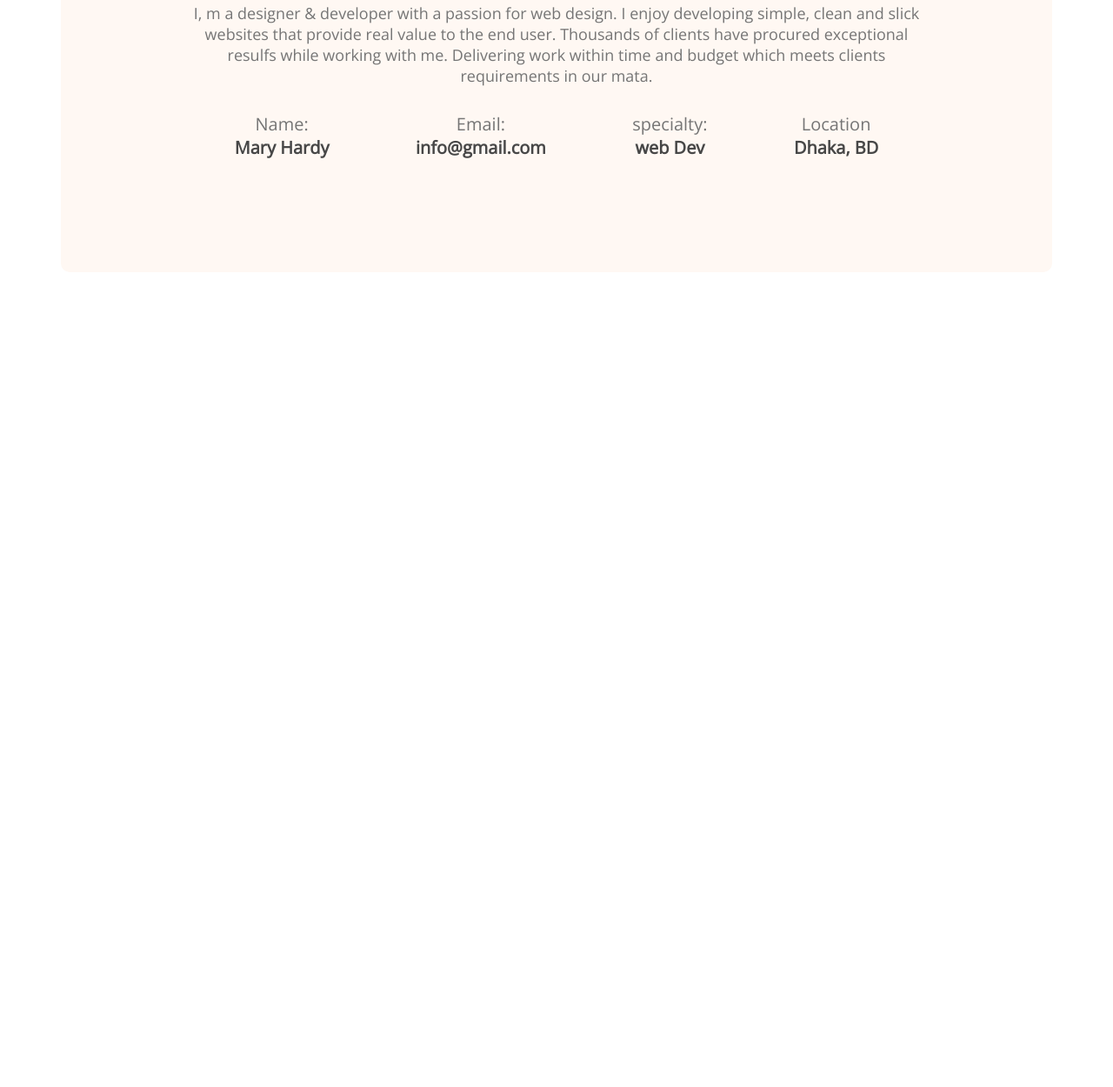
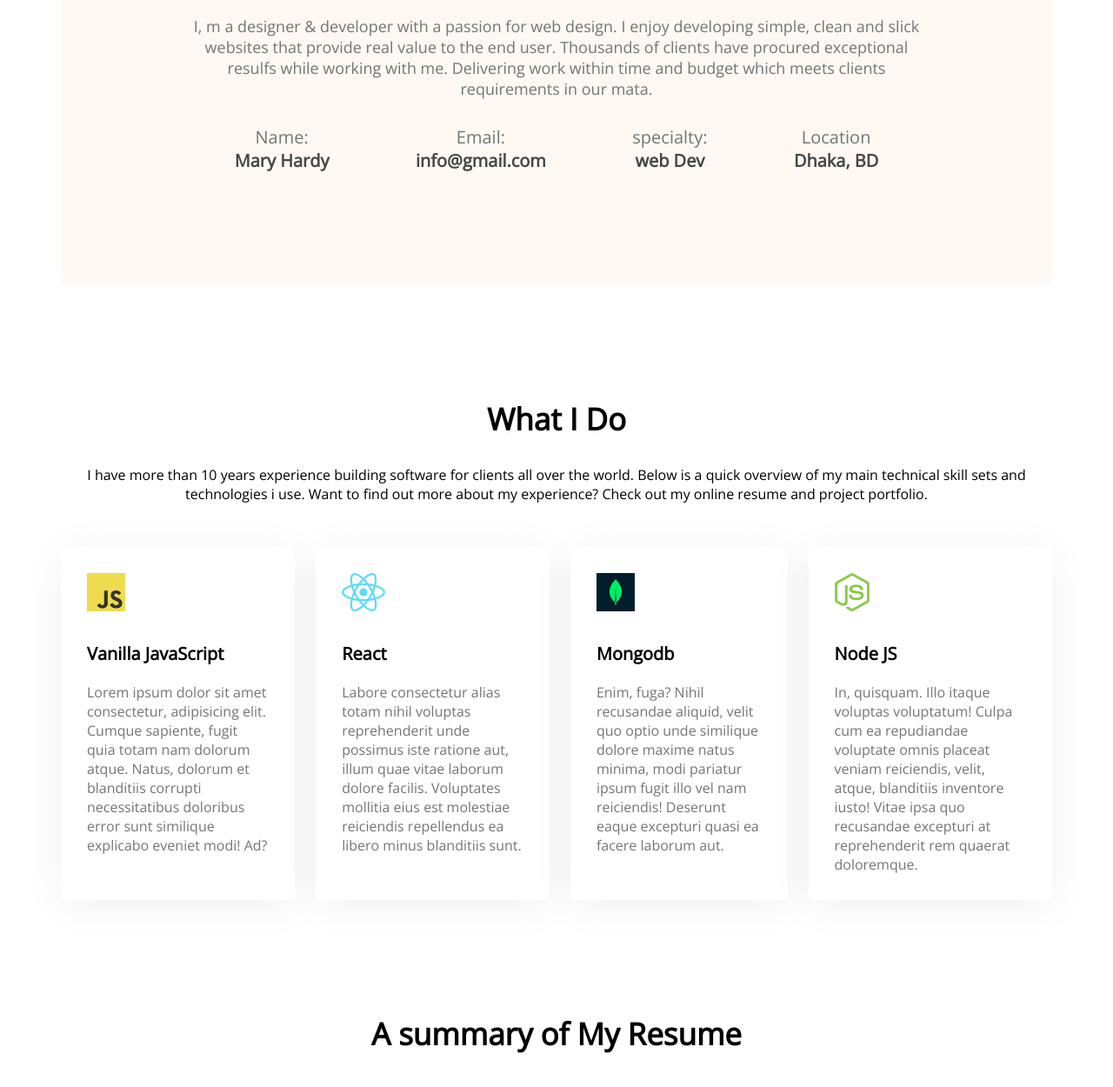
Before and after one commit to RaihanaFerdousi/developer-portfolio, a plain HTML site: page index.html in a window 1280 px wide. Shown: the part 1174-2424 px from the top of the page at 87% size. Before the commit the page ends 1487 px from the top, so only its background shows below. Drawn offline with nearby package versions, Linux system fonts and the light colour scheme.

Commit message:
first commit

```diff
--- a/index.html
+++ b/index.html
@@ -26,14 +26,14 @@
         <!-- header banner -->
         <div class="banner">
             <div>
-                <h3 class="banner-sub-title">Hi, I am</h3>
-                <h1 class="banner-title">Mary Hardy</h1>
+                <h3 class="banner-sub-title">Hellow, I am</h3>
+                <h3 class="banner-title">Raihana Ferdousi</h3>
                 <p class="banner-description">Shot what able cold new see hold.Friendly as an betrayed formerly he.
                     Morning because as to society
                     behaved moments.</p>
                 <button class="btn-primary">Downlode CV</button>
             </div>
-            <img src="images/hardy.png" alt="" clas="banner-img">
+            <img width="485px" src="images/hardy.png" alt="" clas="banner-img">
         </div>
     </header>
     <main>
@@ -63,6 +63,48 @@
                 </div>
             </div>
         </section>
+        <section class="What-i">
+            <h3 class="section-title">What I Do</h3>
+            <p class="pragraf">I have more than 10 years experience building software for clients all over the
+                world. Below is a quick overview of my
+                main technical skill sets and technologies i use. Want to find out more about my experience? Check out
+                my online resume
+                and project portfolio.</p>
+            <div class="skilis-container">
+                <div class="skill">
+                    <img src="./images/icons/js.png" alt="">
+                    <p class="skill-title">Vanilla JavaScript</p>
+                    <p class="skill-description">Lorem ipsum dolor sit amet consectetur, adipisicing elit. Cumque
+                        sapiente, fugit quia totam nam dolorum atque. Natus, dolorum et blanditiis corrupti
+                        necessitatibus doloribus error sunt similique explicabo eveniet modi! Ad?</p>
+                </div>
+                <div class="skill">
+                    <img src="./images/icons/react.png" alt="">
+                    <p class="skill-title">React</p>
+                    <p class="skill-description">Labore consectetur alias totam nihil voluptas reprehenderit unde
+                        possimus iste ratione aut, illum quae vitae laborum dolore facilis. Voluptates mollitia eius est
+                        molestiae reiciendis repellendus ea libero minus blanditiis sunt.</p>
+                </div>
+                <div class="skill">
+                    <img src="./images/icons/mongo.png" alt="">
+                    <p class="skill-title">Mongodb</p>
+                    <p class="skill-description">Enim, fuga? Nihil recusandae aliquid, velit quo optio unde similique
+                        dolore maxime natus minima, modi pariatur ipsum fugit illo vel nam reiciendis! Deserunt eaque
+                        excepturi quasi ea facere laborum aut.</p>
+                </div>
+                <div class="skill">
+                    <img src="./images/icons/nodejs.png" alt="">
+                    <p class="skill-title">Node JS</p>
+                    <p class="skill-description">In, quisquam. Illo itaque voluptas voluptatum! Culpa cum ea repudiandae
+                        voluptate omnis placeat veniam reiciendis, velit, atque, blanditiis inventore iusto! Vitae ipsa
+                        quo recusandae excepturi at reprehenderit rem quaerat doloremque.</p>
+                </div>
+            </div>
+        </section>
+        <!-- Resume section -->
+        <section class="resume">
+            <h3 class="section-title2">A summary of My Resume</h3>
+        </section>
     </main>
     <footer>
 
--- a/style.css
+++ b/style.css
@@ -20,6 +20,9 @@
   font-weight: 700;
   border: 0;
   padding: 18px 35px;
+}
+.section{
+margin-top: 130px;
 }
 /* header and navigation styles */
 nav {
@@ -71,15 +74,16 @@ margin: 0 auto;
 
 /* about section styles */
 .about{
-margin-top: 130px;
-background: #FFF8F3;
-border-radius: 10px;
-padding: 130px 150px;
-text-align: center;
+  margin-top: 130px;
+   background: #FFF8F3;
+  border-radius: 10px;
+ padding: 130px 150px;
+  text-align: center;;
 }
 .section-title{
-
+text-align: center;
 margin-bottom: 30px;
+margin-top: 130px;
 font-weight: 700;
 font-size: 35px;
 }
@@ -101,3 +105,35 @@ margin-bottom: 30px;
   font-size: 20px;
   color: #474747;
 }
+/* what i do styles */
+.skill{
+  background: #FFFFFF;
+  box-shadow: 0px 6px 50px rgba(0, 0, 0, 0.06);
+  border-radius: 5px;
+  padding: 30px;
+}
+.pragraf{
+  text-align: center;
+  margin-bottom: 50px;
+}
+.skilis-container{
+  display: flex;
+  gap:24px;
+}
+.skill-title{
+  font-weight: 700;
+  font-size: 20px;
+  margin-top: 30px;
+  margin-bottom: 20px;
+}
+.skill-description{
+  color: #757575;
+}
+/* Resume section */
+.section-title2{
+text-align: center;
+margin-bottom: 113px;
+margin-top: 130px;
+font-weight: 700;
+font-size: 35px;
+}
```
Lines whose indentation alone changed are shown as unchanged.
